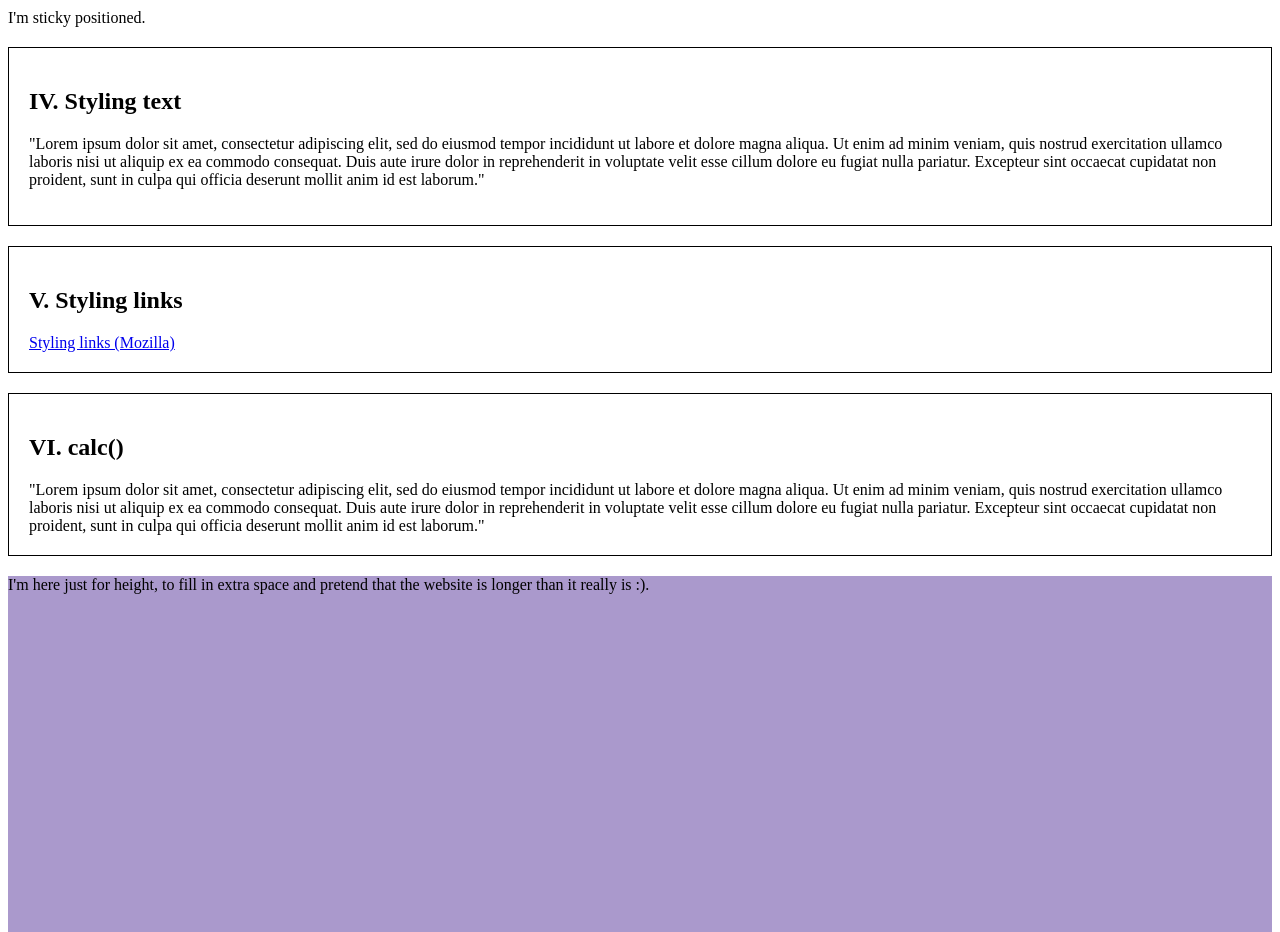
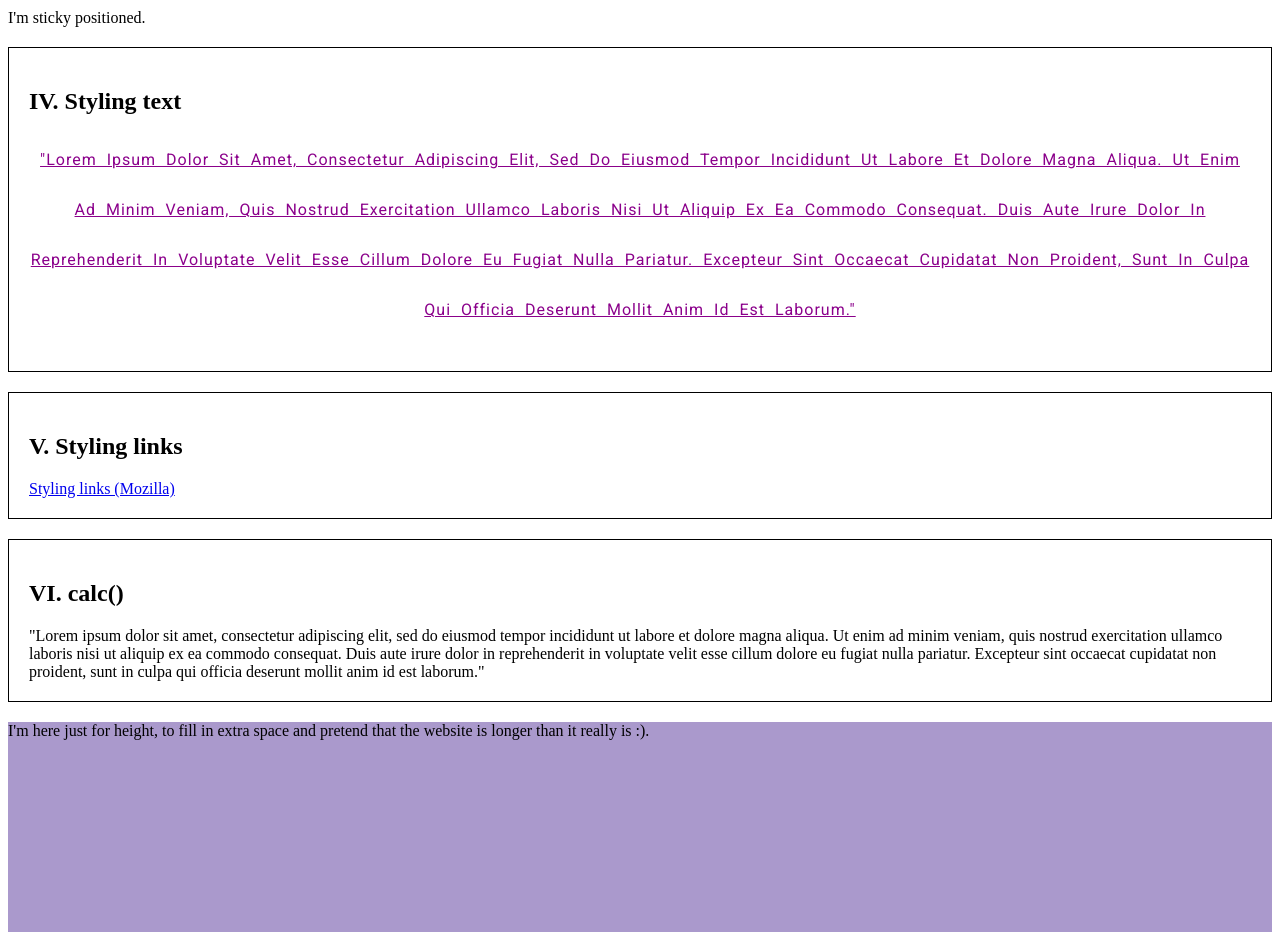
Before and after one commit to Joan-Amudu/IOD-MOD2-Lab2, a plain HTML site: page index.html in a window 1280 px wide. Shown: the part 1920-2852 px from the top of the page. Drawn offline with Linux system fonts and the light colour scheme.

Commit message:
Styling text

```diff
--- a/index.html
+++ b/index.html
@@ -2,6 +2,8 @@
 <html>
   <head>
     <style>
+    @import url('https://fonts.googleapis.com/css2?family=Dancing+Script:wght@400;500;600;700&family=Roboto:wght@100;300;400&display=swap');
+
       /* I. Selectors */
       /* Put styles for sections 1.1, 1.2, 1.3 and 1.4 here */
 
@@ -65,6 +67,18 @@
 
 
       /* IV. Styling text */
+      .text-style {
+        color: darkmagenta;
+        font-size: medium;
+        line-height: 50px;
+        font-family: 'Roboto', sans-serif;
+        font-weight: bold 400;
+        text-align: center;
+        letter-spacing: 1px;
+        word-spacing: 5px;
+        text-transform: capitalize;
+        text-decoration: underline;
+      }
 
 
       /* VI. calc() */
```
